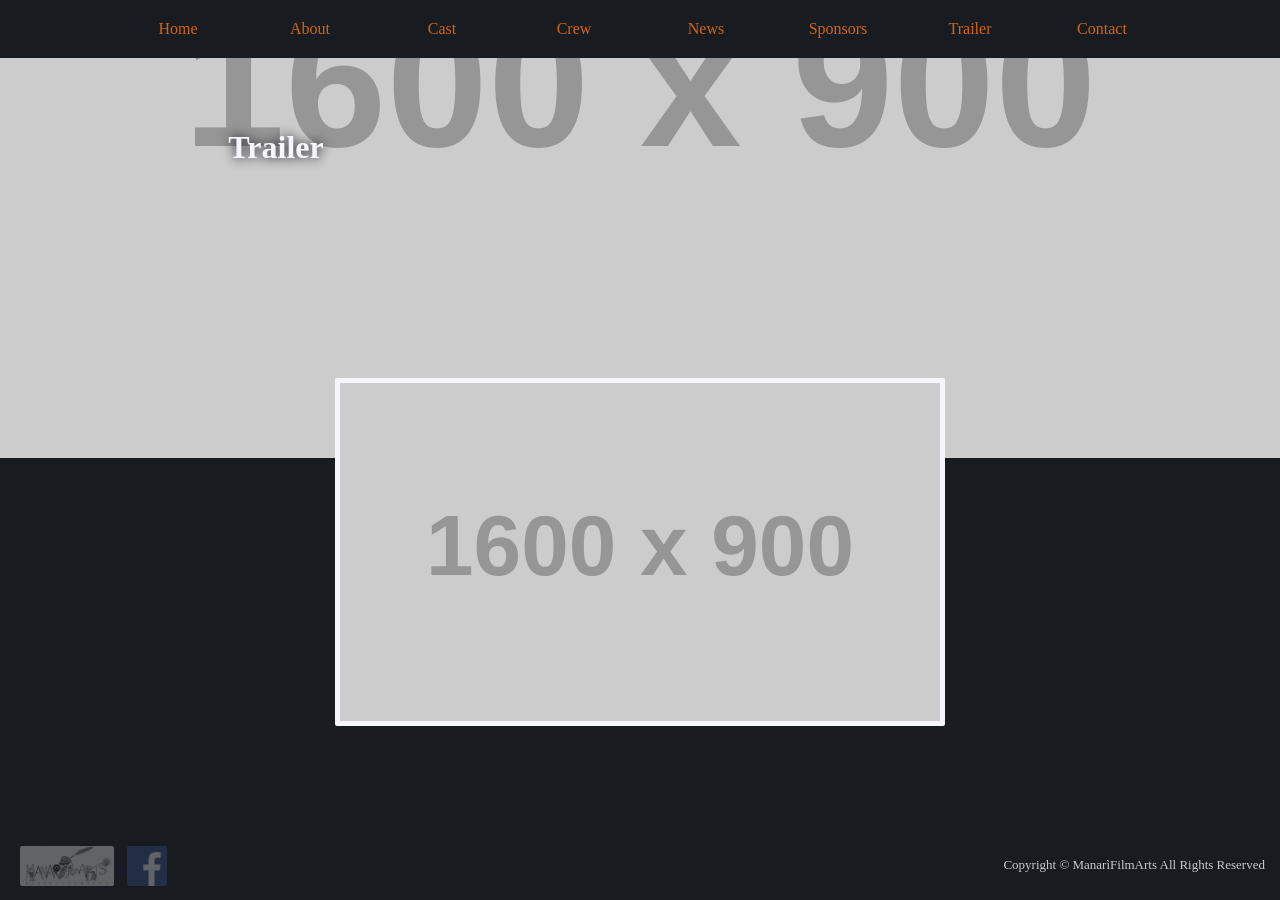
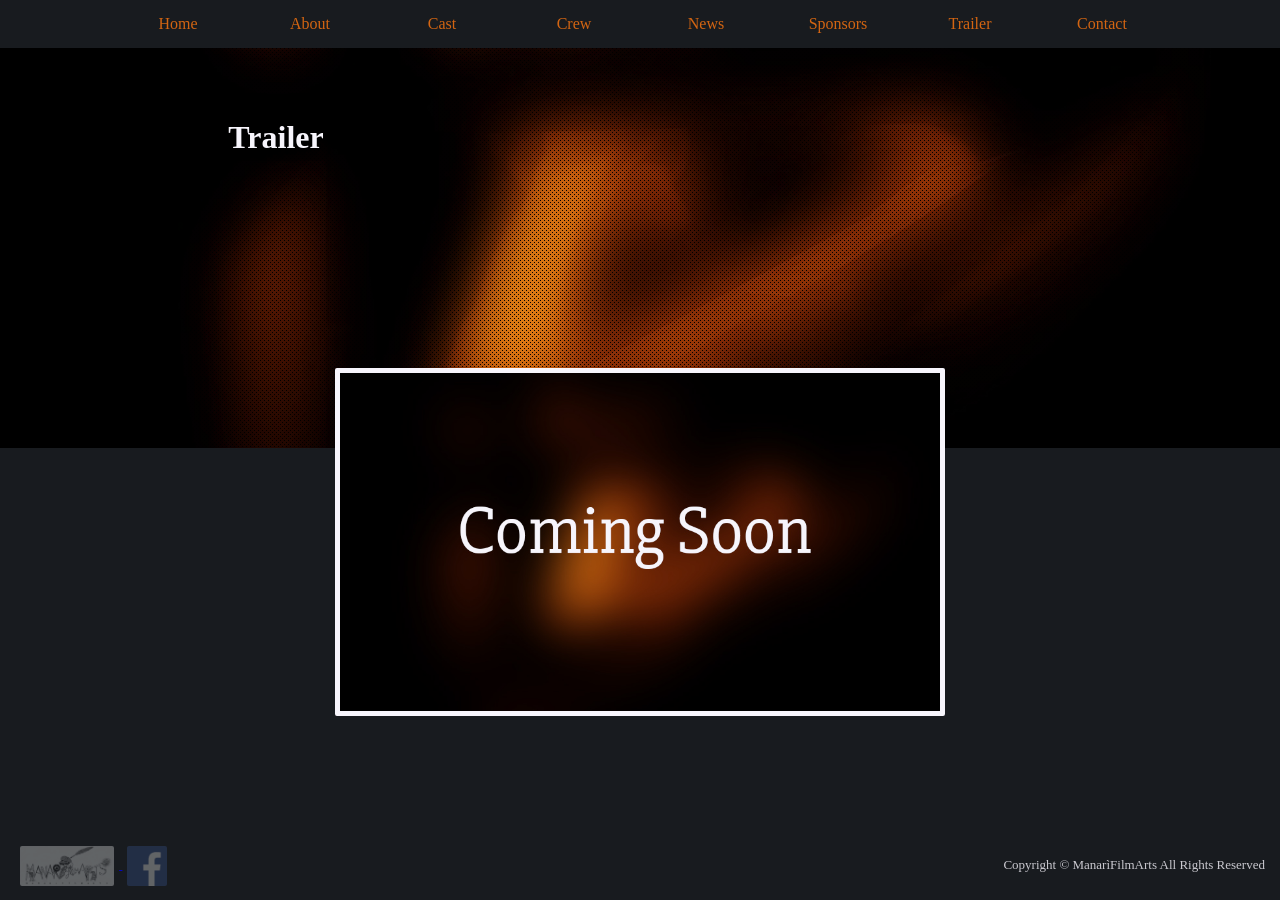
Before and after one commit to JasmineManari/jasminemanari.github.io, a Jekyll site: the page built from trailer.html, in a window 1280 px wide. Built offline with Jekyll 4.4.1, drawn with Linux system fonts in a browser that asks for light colours; some web fonts are replaced.

Commit message:
change menu and buttons style and add trailer

```diff
--- a/_sass/_style.sass
+++ b/_sass/_style.sass
@@ -2,7 +2,7 @@
 $border-radius: 2px
 
 @mixin jumbotron
-  background-position: 0% 100%
+  background-position: 50% 100%
   background-repeat: no-repeat
   background-size: cover
   min-height: 400px
--- a/assets/css/page.sass
+++ b/assets/css/page.sass
@@ -77,6 +77,11 @@ h2
   @include jumbotron
   @include overlay
   background-image: url(../img/contact-head.jpg)
+.jumbotron-trailer
+  @include jumbotron
+  @include overlay
+  background-position: 50% 50%
+  background-image: url(../img/trailer-head.jpg)
 
 
 .content-overlay
@@ -105,12 +110,12 @@ h2
   width: 100%
   text-decoration: none
   font-family: $font3
-  background-color: $white
-  color: $orange
+  background-color: $dark
+  color: $yellow
   padding: 8px 12px
   line-height: 18px
   border-radius: $border-radius
-  transition: color 0.4s cubic-bezier(0.75, 0, 0.125, 1), background-color 0.6s ease-in-out
+  transition: color 0.3s cubic-bezier(0.75, 0, 0.125, 1), background-color 0.3s ease-in-out
   &:before
     position: absolute
     width: 100%
@@ -118,17 +123,18 @@ h2
     top: 0
     left: 0
     content: ''
-    opacity: 1
+    opacity: 0
     border-radius: $border-radius
-    border: 2px solid $orange
-    transition: opacity 0.4s cubic-bezier(0.75, 0, 0.125, 1), border 0.4s cubic-bezier(0.75, 0, 0.125, 1), transform 0.4s cubic-bezier(0.75, 0, 0.125, 1)
+    border: 1px solid $orange
+    transform: scale3d(0.6, 0.6, 1)
+    transition: opacity 0.3s cubic-bezier(0.75, 0, 0.125, 1), border 0.3s cubic-bezier(0.75, 0, 0.125, 1), transform 0.3s cubic-bezier(0.75, 0, 0.125, 1)
   &:hover
-    color: $yellow
-    background-color: $dark
+    color: $orange
+    background-color: $white
     &:before
-      transform: scale3d(1.2, 1.2, 1)
-      border: 1px solid
-      opacity: 0
+      transform: scale3d(1, 1, 1)
+      border: 2px solid
+      opacity: 1
 
 
 .menu
@@ -139,13 +145,16 @@ h2
   font-family: $font1
   .menuentry
     display: inline-block
+    position: relative
     width: 10%
     text-align: center
     a
-      transition: color 0.4s ease-out
       display: block
-      padding: 20px 0
+      padding: 15px 0
       text-decoration: none
       color: $orange
+      border-radius: $border-radius
+      transition: color 0.3s cubic-bezier(0.75, 0, 0.125, 1), background-color 0.5s ease-in-out
       &:hover
-        color: $yellow
+        color: $orange
+        background-color: $white
--- a/contact.html
+++ b/contact.html
@@ -24,8 +24,6 @@ css   : contact.css
       <h2>Jasmine Manari</h2>
       <p><i>Director</i></p>
       <p><a class="link" href="mailto:manarifilmarts[*AT]gmail.com">manarifilmarts [at] gmail.com</a></p>
-      <p><a href="#" class="btn">Button A</a></p>
-      <p><a href="#" class="btn">Button B</a></p>
     </div>
   </div>
 </div>
--- a/trailer.html
+++ b/trailer.html
@@ -4,7 +4,7 @@ title : Trailer
 ---
 
 
-<div class="jumbotron">
+<div class="jumbotron-trailer">
   <div class="container-fluid">
     <div class="row">
       <div class="col-md-offset-2 col-md-4">
@@ -17,7 +17,7 @@ title : Trailer
 <div class="container-fluid">
   <div class="row">
     <div class="thumb-overlay col-md-offset-3 col-md-6">
-      <img src="http://placehold.it/1600x900" class="img-responsive" />
+      <a href="http://www.dailymotion.com/jmfilmproduction"><img alt="trailer coming soon" src="assets/img/coming-soon.jpg" class="img-responsive" /></a>
     </div>
   </div>
 </div>
```
Also changed, not shown: assets/img/coming-soon.jpg (added), assets/img/trailer-head.jpg (added).
